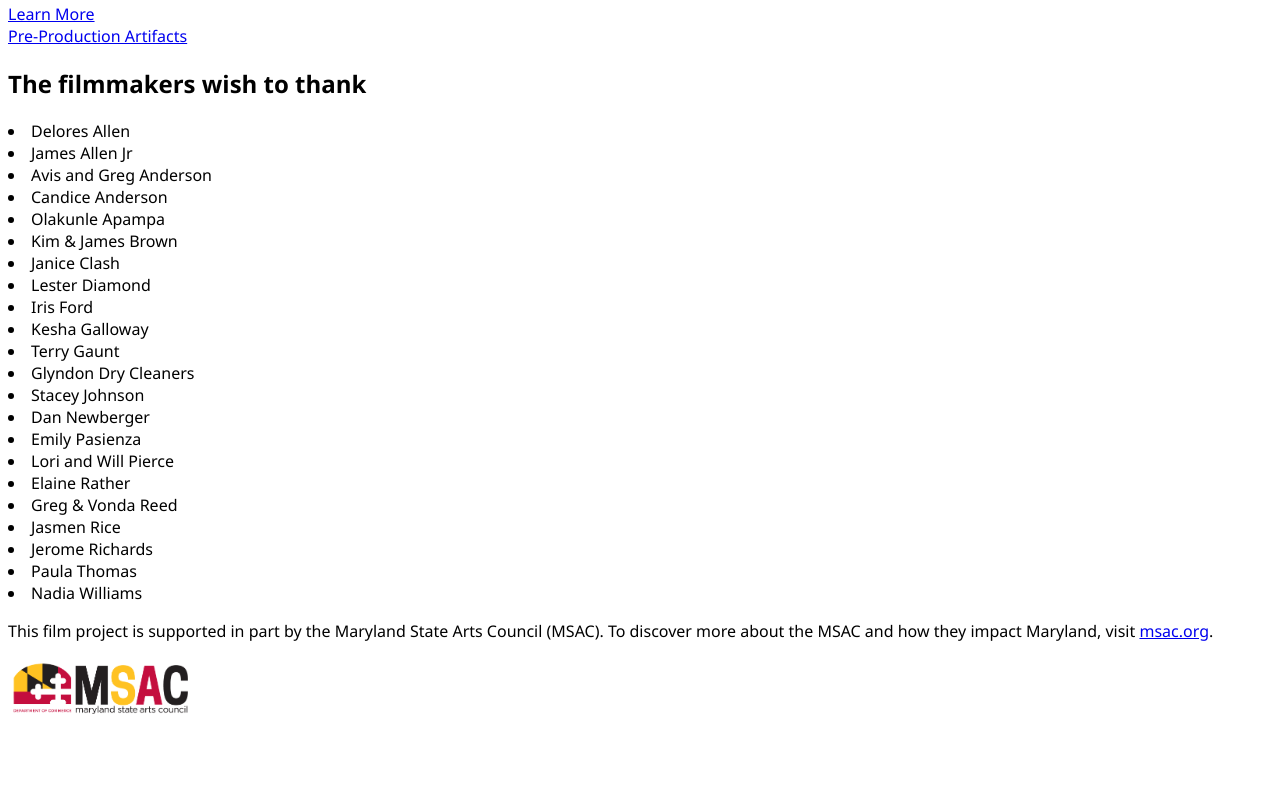
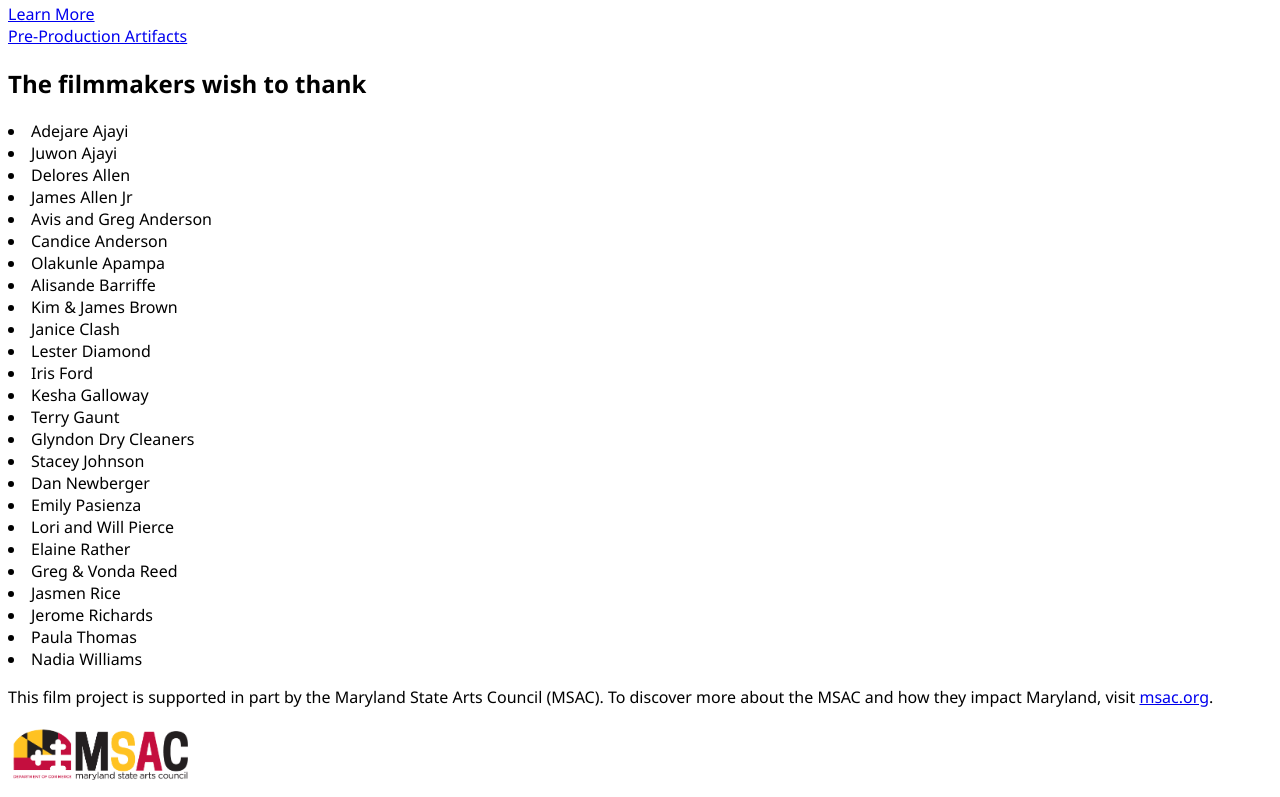
Before and after one commit to EJLearner/rainy-april-next-js, a Next.js app: page / in a window 1280 px wide. Shown: the part 2051-2848 px from the top of the page. Before the commit the page ends 2782 px from the top, so only its background shows below. Built offline with nearby package versions, Linux system fonts and the light colour scheme.

Commit message:
add donors

```diff
--- a/stores/donorsStore.js
+++ b/stores/donorsStore.js
@@ -22,7 +22,10 @@ const donorsStore = {
       ['Gaunt', 'Terry'],
       ['Apampa', 'Olakunle'],
       ['Anderson', 'Candice'],
-      ['Williams', 'Nadia']
+      ['Williams', 'Nadia'],
+      ['Ajayi', 'Juwon'],
+      ['Ajayi', 'Adejare'],
+      ['Barriffe', 'Alisande']
     ]
       .sort((a, b) => {
         const [lastA, firstA] = a;
```
